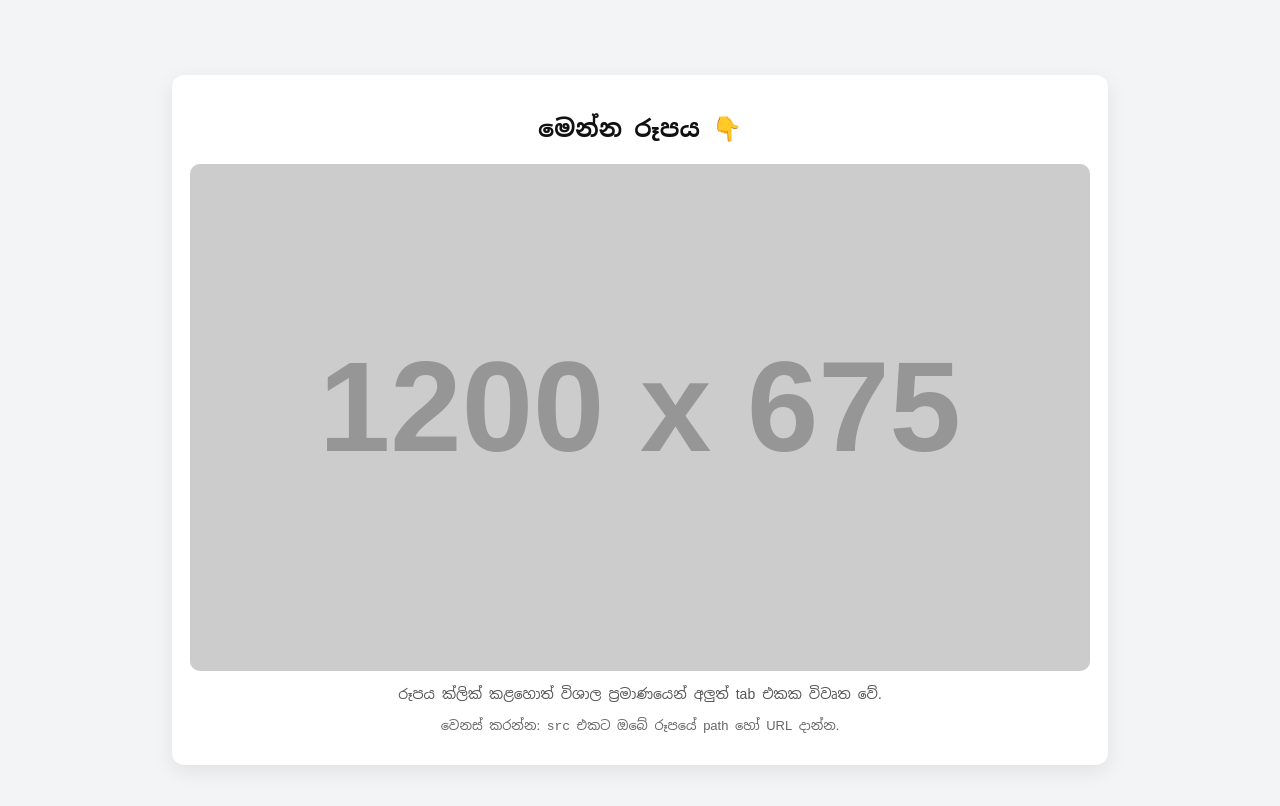
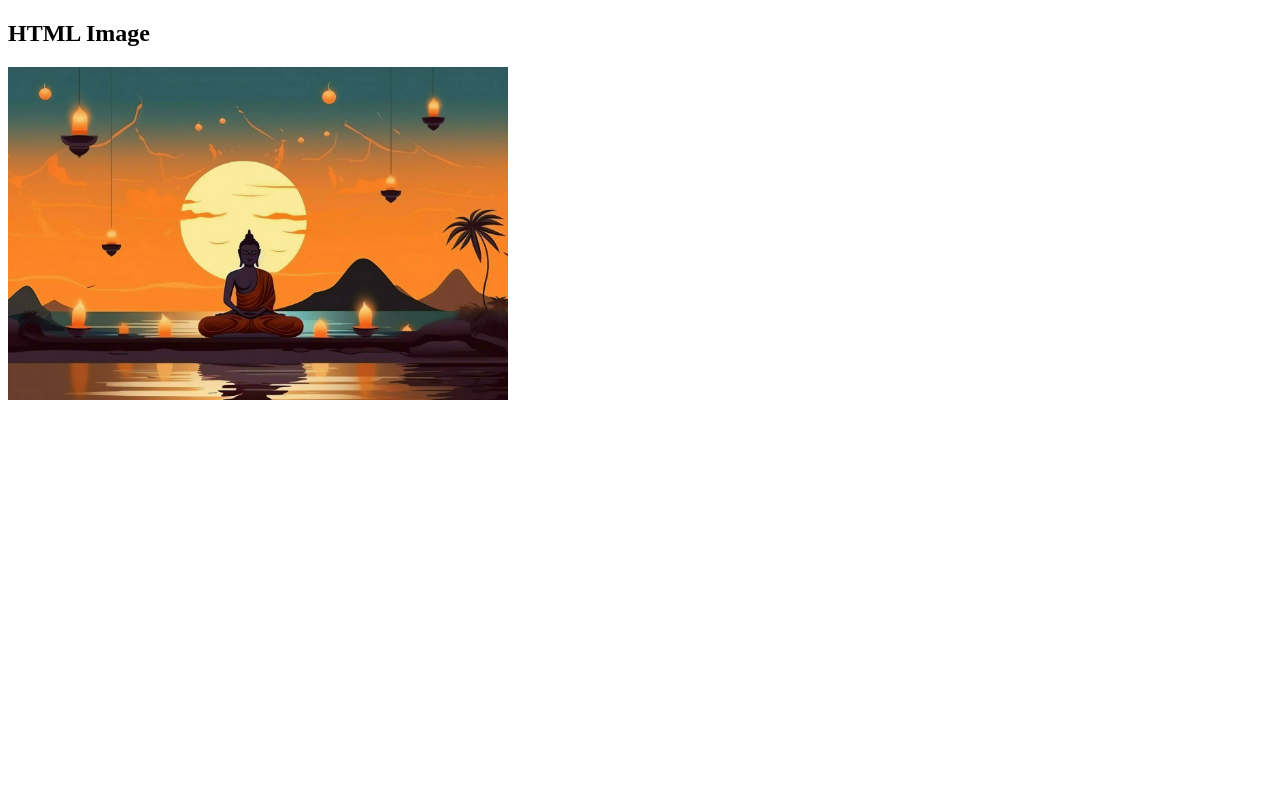
Before and after one commit to sahanliyanaarachchi/the-buddhist-background-image, a plain HTML site: page index.html in a window 1280 px wide. Drawn offline with Linux system fonts and the light colour scheme; placeholder pictures from the web are drawn by us.

Commit message:
Update index.html

```diff
--- a/index.html
+++ b/index.html
@@ -1,90 +1,9 @@
 <!DOCTYPE html>
-<html lang="si">
-<head>
-  <meta charset="utf-8" />
-  <meta name="viewport" content="width=device-width, initial-scale=1" />
-  <title>රූපයක් පෙන්වන්නේ කොහොමද</title>
-  <style>
-    /* පොඩි ලැයිඛණයක් - රූපය මධ්‍යයේ දර්ශනය කරයි */
-    body {
-      font-family: "Noto Sans Sinhala", sans-serif;
-      display: flex;
-      align-items: center;
-      justify-content: center;
-      min-height: 100vh;
-      margin: 0;
-      background: #f3f4f6;
-      color: #111;
-      padding: 20px;
-    }
+<html>
+<body>
 
-    .card {
-      background: #fff;
-      border-radius: 12px;
-      box-shadow: 0 6px 20px rgba(0,0,0,0.08);
-      max-width: 900px;
-      width: 100%;
-      padding: 18px;
-      text-align: center;
-    }
+<h2>HTML Image</h2>
+<img src="bg.jpg" alt="Trulli" width="500" height="333">
 
-    .img-wrap {
-      width: 100%;
-      height: 0;
-      padding-bottom: 56.25%; /* 16:9 ratio — වෙනස් කරන්න */
-      position: relative;
-      overflow: hidden;
-      border-radius: 10px;
-      margin-bottom: 12px;
-      background: #e9ecef;
-    }
-
-    .img-wrap img {
-      position: absolute;
-      inset: 0;
-      width: 100%;
-      height: 100%;
-      object-fit: cover; /* contain භාවිතා කළහොත් සම්පූර්ණ රූපය පෙන්වයි */
-      display: block;
-    }
-
-    .caption {
-      font-size: 14px;
-      color: #555;
-    }
-
-    /* පොඩි ලගුව — mobile-friendly */
-    @media (max-width:600px){
-      .card { padding: 12px; }
-    }
-  </style>
-</head>
-<body>
-  <div class="card">
-    <h2>මෙන්න රූපය 👇</h2>
-
-    <!--
-      මෙහි src එකට:
-      1) local රූපයකට: "images/my-photo.jpg" වගේ path එකක් දාන්න (ඔබේ HTML ෆෝල්ඩරයට සරිලනව).
-      2) URL එකකට: "https://example.com/photo.jpg" වගේ remote URL එකක් දාන්න.
-      alt attribute එක සෑම විටම දාන්න — accessibility සහ SEO සඳහා උදව් කරයි.
-      loading="lazy" -> page load වේගය වඩා හොඳ කරයි (බ්‍රව්සරය නිරීක්ෂණය කළහොත් lazy-load කරයි).
-    -->
-    <div class="img-wrap">
-      <a href="https://via.placeholder.com/1600x900" target="_blank" rel="noopener">
-        <img
-          src="https://via.placeholder.com/1200x675"
-          alt="Udāharaṇayak — placeholder rūpayak"
-          loading="lazy"
-        />
-      </a>
-    </div>
-
-    <p class="caption">රූපය ක්ලික් කළහොත් විශාල ප්‍රමාණයෙන් අලුත් tab එකක විවෘත වේ.</p>
-
-    <p style="font-size:13px;color:#666;margin-top:12px;">
-      වෙනස් කරන්න: <code>src</code> එකට ඔබේ රූපයේ path හෝ URL දාන්න.
-    </p>
-  </div>
 </body>
 </html>
```
